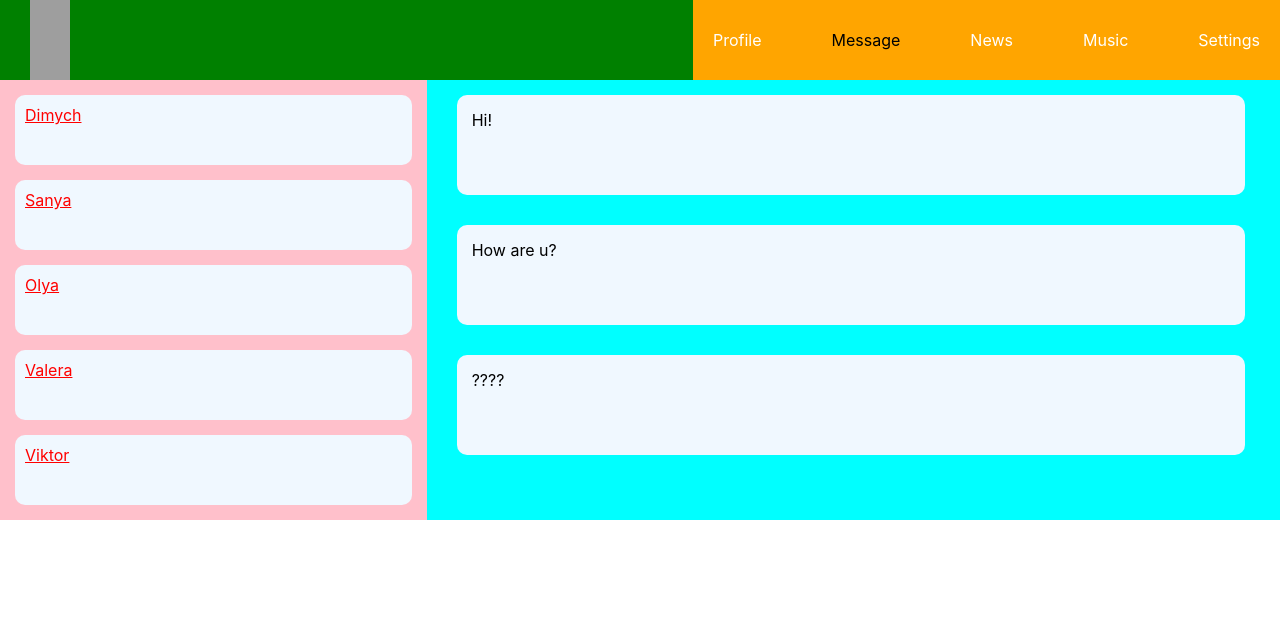
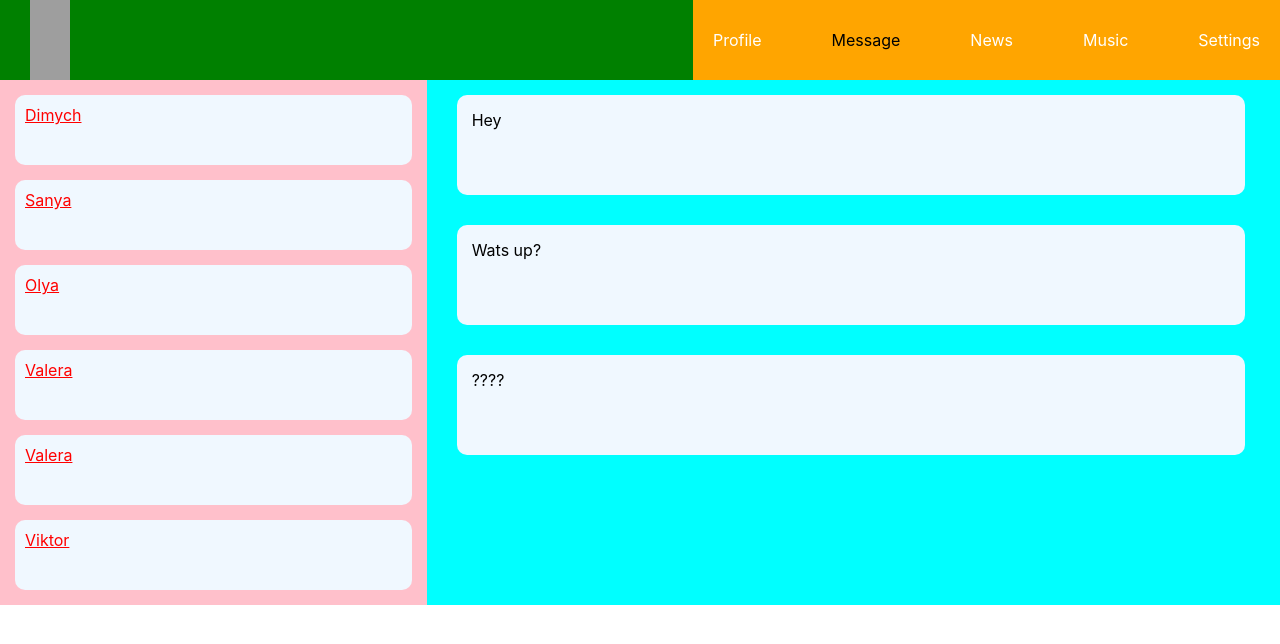
Before and after one commit to it-incubator/samurai-way, a React (Create React App) app: page /dialogs in a window 1280 px wide. Shown: the top 644 px of the page. Built offline with nearby package versions, Linux system fonts and the light colour scheme; grey boxes are pictures that could not be loaded.

Commit message:
feat: create dialogs element and messages arrays, imp props from App. Move files.

```diff
--- a/src/components/Dialogs/DialogItem/DialogItem.tsx
+++ b/src/components/Dialogs/DialogItem/DialogItem/DialogItem.tsx
@@ -1,6 +1,6 @@
 import React from 'react';
 import {NavLink} from 'react-router-dom';
-import s from '../Dialogs.module.scss';
+import s from '../../Dialogs.module.scss';
 
 type DialogPropsType = {
     id: number
--- a/src/components/Dialogs/Dialogs.tsx
+++ b/src/components/Dialogs/Dialogs.tsx
@@ -1,25 +1,31 @@
 import React from 'react';
 import s from './Dialogs.module.scss'
-import {DialogItem} from './DialogItem/DialogItem';
+import {DialogItem} from './DialogItem/DialogItem/DialogItem';
 import {Message} from './DialogItem/Message/Message';
+import {DialogsStateType} from '../../redux/state';
 
 
+type DialogsPropsType = {
+    dialogsState: DialogsStateType
+}
 
 
-export const Dialogs = () => {
+export const Dialogs = (props: DialogsPropsType) => {
+
+
+    let dialogsElements = props.dialogsState.names
+        .map(dialog => <DialogItem name={dialog.name} id={dialog.id}/>)
+
+    let messagesElements = props.dialogsState.messages
+        .map(message => <Message message={message.message}/>)
+
     return (
         <div className={s.dialogs}>
             <div className={s.items}>
-                <DialogItem name={'Dimych'} id={1}/>
-                <DialogItem name={'Sanya'} id={2}/>
-                <DialogItem name={'Olya'} id={3}/>
-                <DialogItem name={'Valera'} id={4}/>
-                <DialogItem name={'Viktor'} id={5}/>
+                {dialogsElements}
             </div>
             <div className={s.messages}>
-               <Message message={'Hi!'}/>
-               <Message message={'How are u?'}/>
-               <Message message={'????'}/>
+                {messagesElements}
             </div>
         </div>
     );
```
Also changed, not shown: src/components/Dialogs/DialogItem/DialogItem/DialogItem.module.scss (added).
